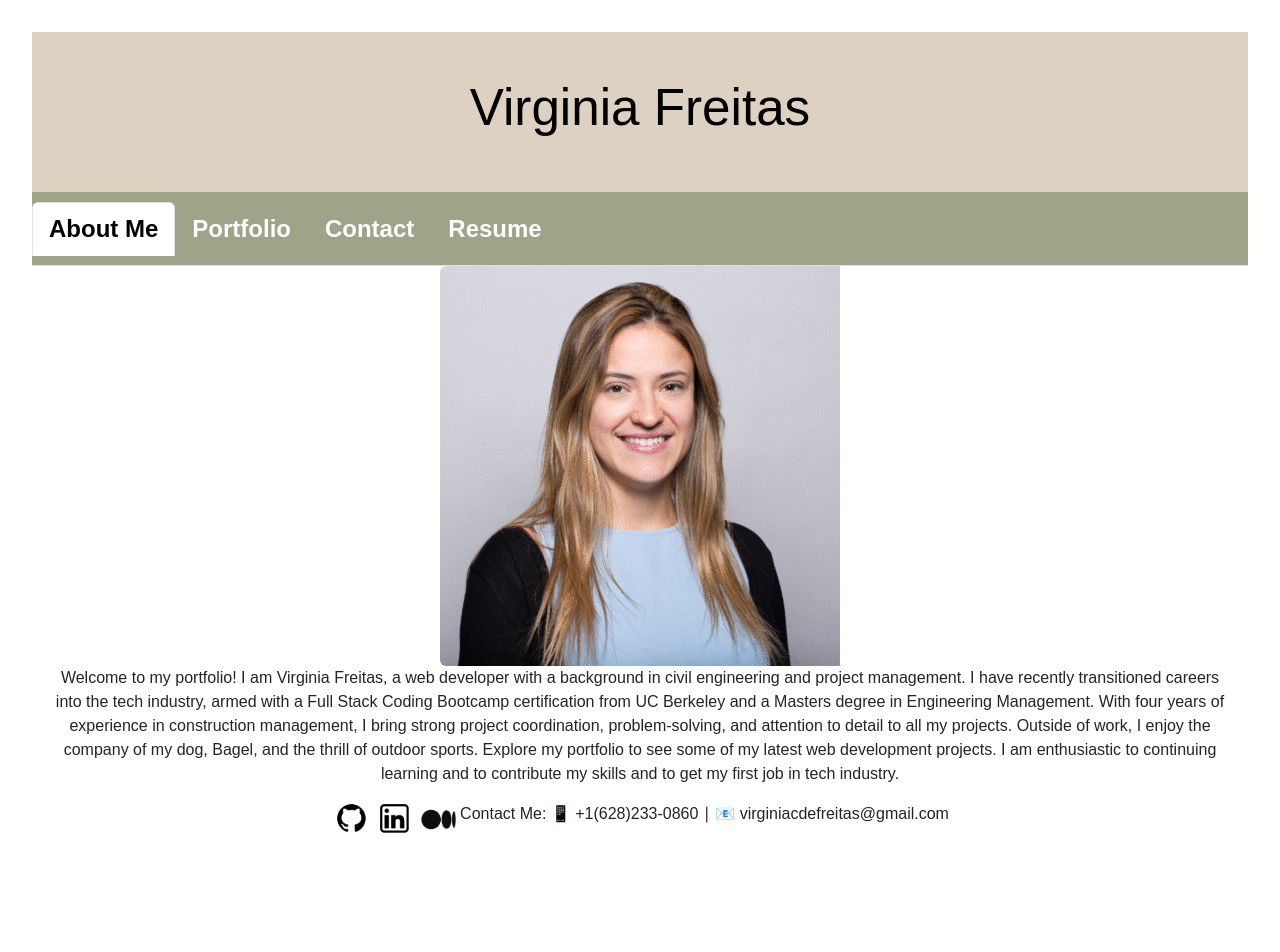
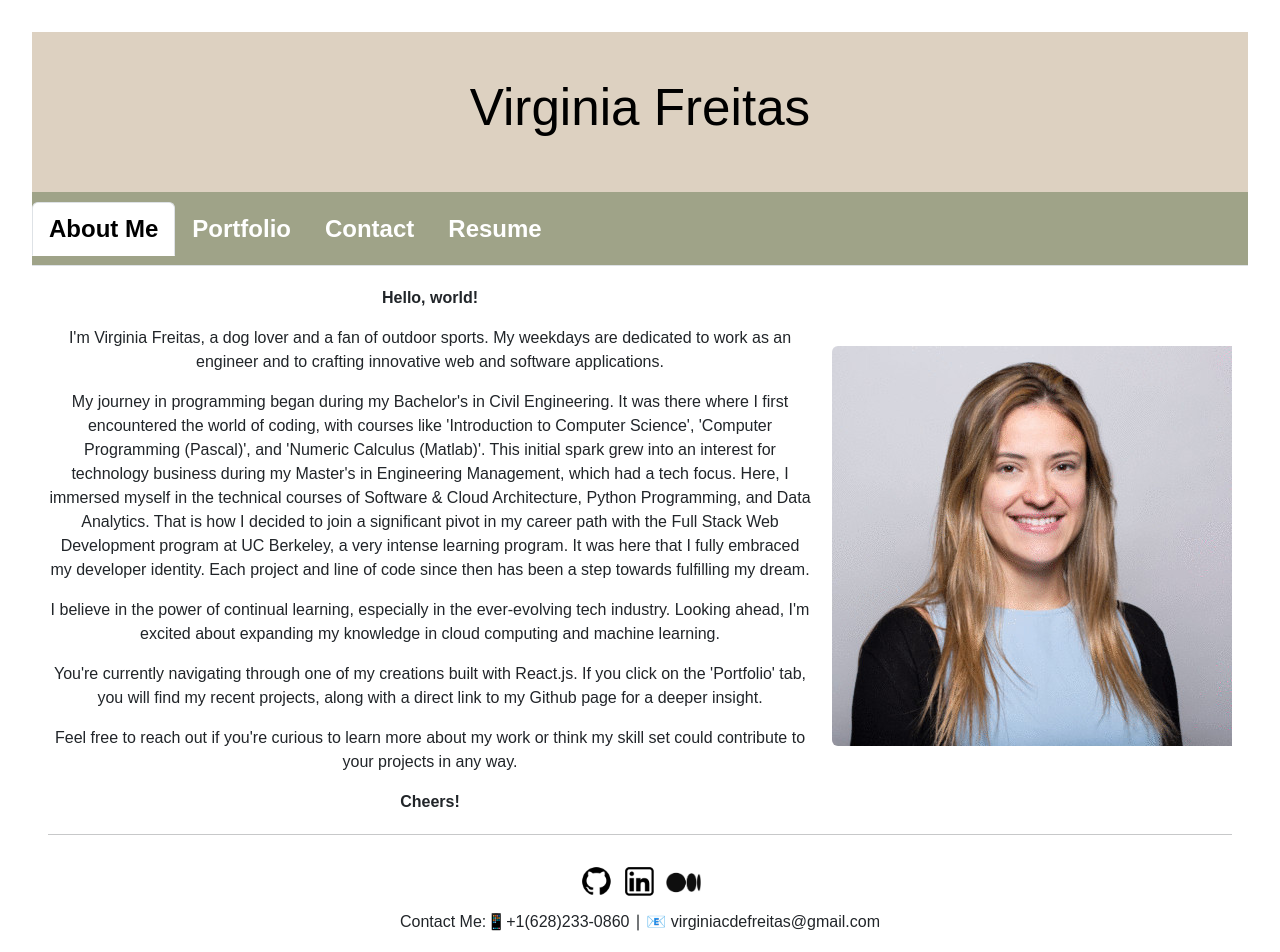
Before and after one commit to virginiafreitas/react-portfolio, a React (Vite) app: page / in a window 1280 px wide. Shown: the top 952 px of the page. Before the commit the page ends 874 px from the top, so only its background shows below. Built offline with nearby package versions, Linux system fonts and the light colour scheme.

Commit message:
improved style and added new skills

```diff
--- a/public/css/style.css
+++ b/public/css/style.css
@@ -7,6 +7,8 @@
     color: rgb(0, 0, 0);
     padding: 3rem;
 }
+
+
 
 .nav-tabs {
     background-color: #9fa388;
@@ -68,3 +70,48 @@ li.list-group-item-primary {
     font-size: 16px;
     margin: 10px 0; /* Add vertical space between list items */
   }
+
+
+.headshot {
+  float: right;
+  display: inline;
+  margin: 60px 0px 60px 20px;
+}
+
+section {
+  margin: 20px 0px;
+}
+
+#inline {
+  display: inline;
+}
+
+footer {
+  margin: 30px 0px 0px 0px;
+}
+
+.contact-me-margin {
+  margin: 10px;
+}
+
+td {
+  border: 1px solid black;
+  border-collapse: collapse;
+  padding: 10px;
+}
+
+table {
+  margin: 15px;
+}
+
+.download-btn {
+  margin:20px;
+}
+
+.card-img-top {
+  height: 200px;
+}
+
+.container {
+  margin-top: 20px;
+}
--- a/src/components/pages/AboutMe.jsx
+++ b/src/components/pages/AboutMe.jsx
@@ -3,15 +3,17 @@ import headshot from "../../../public/headshot.jpg"
 export default function AboutMe() {
     return (
       <div>
-        <img src={headshot} className="img-fluid rounded-start" alt="Profile Photo"></img>
-        <p>
-        Welcome to my portfolio! I am Virginia Freitas, a web developer with a background in civil engineering and project management.
-        I have recently transitioned careers into the tech industry, armed with a Full Stack Coding Bootcamp certification from UC Berkeley and a Masters degree in Engineering Management.
-        With four years of experience in construction management, I bring strong project coordination, problem-solving, and attention to detail to all my projects.
-        Outside of work, I enjoy the company of my dog, Bagel, and the thrill of outdoor sports.
-        Explore my portfolio to see some of my latest web development projects.
-        I am enthusiastic to continuing learning and to contribute my skills and to get my first job in tech industry.
-        </p>
+        <img src={headshot} className="img-fluid rounded-start headshot" alt="Profile Photo"></img>
+        <section>
+          <p><strong>Hello, world!</strong></p>
+          <p>I'm Virginia Freitas, a dog lover and a fan of outdoor sports. My weekdays are dedicated to work as an engineer and to crafting innovative web and software applications.</p>
+          <p>My journey in programming began during my Bachelor's in Civil Engineering. It was there where I first encountered the world of coding, with courses like 'Introduction to Computer Science', 'Computer Programming (Pascal)', and 'Numeric Calculus (Matlab)'. This initial spark grew into an interest for technology business during my Master's in Engineering Management, which had a tech focus. Here, I immersed myself in the technical courses of Software & Cloud Architecture, Python Programming, and Data Analytics. That is how I decided to join a significant pivot in my career path with the Full Stack Web Development program at UC Berkeley, a very intense learning program. It was here that I fully embraced my developer identity. Each project and line of code since then has been a step towards fulfilling my dream.</p>
+          <p>I believe in the power of continual learning, especially in the ever-evolving tech industry. Looking ahead, I'm excited about expanding my knowledge in cloud computing and machine learning.</p>
+          <p>You're currently navigating through one of my creations built with React.js. If you click on the 'Portfolio' tab, you will find my recent projects, along with a direct link to my Github page for a deeper insight.</p>
+          <p>Feel free to reach out if you're curious to learn more about my work or think my skill set could contribute to your projects in any way.</p>
+          <p><strong>Cheers!</strong></p>
+        </section>
+        <hr></hr>
       </div>
     );
   }
--- a/src/components/pages/Footer.jsx
+++ b/src/components/pages/Footer.jsx
@@ -4,14 +4,14 @@ import medium from "../../../public/images/medium.jpg";
 
 export default function Footer() {
     return (
-      <footer className="d-flex justify-content-center">
+      <footer className="justify-content-center">
         <div>
             <a className="p-1" href="https://www.github.com/virginiafreitas"><img src={github} className="img-fluid" width={35}></img></a>
             <a className="p-1" href="https://www.linkedin.com/in/virginia-freitas"><img src={linkedin} className="img-fluid" width={35}></img></a>
             <a className="p-1" href="https://medium.com/@virginiacdefreitas"><img src={medium} className="img-fluid" width={35}></img></a>
         </div>
         <div>
-            <p>Contact Me:    📱 +1(628)233-0860    ∣    📧 virginiacdefreitas@gmail.com </p>
+            <p className="contact-me-margin">Contact Me:📱+1(628)233-0860 ∣ 📧 virginiacdefreitas@gmail.com </p>
         </div>
       </footer>
     );
--- a/src/components/pages/Portfolio.jsx
+++ b/src/components/pages/Portfolio.jsx
@@ -105,10 +105,10 @@
 
             <div className="col">
               <div className="card">
-                <img src="../../images/Horiseon.png" class="card-img-top" alt="..."></img>
+                <img src="../../images/social-network.png" class="card-img-top" alt="..."></img>
                 <div className="card-body">
                 <h5 className="card-title">Social Network Backend</h5>
-                <a href="https://virginiafreitas.github.io/code-refactor-challenge/" target="_blank" className="card-link">Website</a>
+                <a href="https://github.com/virginiafreitas/social-network" target="_blank" className="card-link">Website</a>
                 <a href="https://drive.google.com/file/d/1pqqa-XCoU99IAJY0qNJvDcsDO7AThHPK/view" target="_blank" className="card-link">Demo</a>
                 </div>
               </div>
--- a/src/components/pages/Resume.jsx
+++ b/src/components/pages/Resume.jsx
@@ -13,45 +13,20 @@ export default function Resume () {
     return (
 
     <div id="skills-list">
-        <button onClick={handleDownload}>Download Resume PDF</button>
+        <button class="download-btn" onClick={handleDownload}>Download Resume PDF</button>
         <h2 class="coding-skills">Coding Skills</h2>
-        <ul>
-            <li>HTML 5</li>
-            <li>CSS</li>
-            <li>Javascript</li>
-            <li>React</li>
-            <li>Python</li>
-            <li>Node.js</li>
-            <li>SQL</li>
-            <li>MERN</li>
-            <li>State</li>
-            <li>MongoDB</li>
-            <li>Insomnia</li>
-            <li>Express.js</li>
-            <li>Computer Science for JavaScript</li>
-            <li>NoSQL</li>
-            <li>Progressive Web Applications (PWA)</li>
-            <li>Developer Tools</li>
-            <li>Web API</li>
-            <li>Server Side API</li>
-            <li>Third Party API</li>
-            <li>Object-Oriented Programming (OOP)</li>
-            <li>Object-Relational Mapping (ORM) </li>
-            <li>Model-View Controller (MVC)</li>
-            <li>Bootstrap</li>
-            <li>Bulma</li>
-            <li>jQuery</li>
-            <li>Git Bash</li>
-            <li>Problem-solving</li>
-            <li>Pseudocoding</li>
-            <li>Command Line</li>
-            <li>GitHub</li>
-            <li>Day.js</li>
-            <li>AJAX</li>
-            <li>Fetch</li>
-            <li>JSON</li>
-            <li>Draggable</li>
-        </ul>
+
+        <table border="1">
+            <tr><td>HTML 5</td><td>CSS</td><td>Javascript</td><td>Object-Oriented Programming (OOP)</td><td>Python</td></tr>
+            <tr><td>Java</td><td>Spring</td><td>Gradle</td><td>Amazon Web Services (AWS)</td><td>Azure</td></tr>
+            <tr><td>Node.js</td><td>SQL</td><td>MERN</td><td>Object-Relational Mapping (ORM)</td><td>MongoDB</td></tr>
+            <tr><td>Express.js</td><td>AJAX</td><td>NoSQL</td><td>Progressive Web Applications (PWA)</td><td>Fetch</td></tr>
+            <tr><td>Web API</td><td>State</td><td>jQuery</td><td>Model-View Controller (MVC)</td><td>Day.js</td></tr>
+            <tr><td>Server Side API</td><td>Git Bash</td><td>Computer Science</td><td>Developer Tools</td><td>JSON</td></tr>
+            <tr><td>Third Party API</td><td>Bootstrap</td><td>Problem-solving</td><td>Draggable</td><td>Insomnia</td></tr>
+            <tr><td>React</td><td>Bulma</td><td>Pseudocoding</td><td>Command Line</td><td>GitHub</td></tr>
+        </table>
+
     </div>
     )
 }
```
Also changed, not shown: public/images/social-network.png (added).
